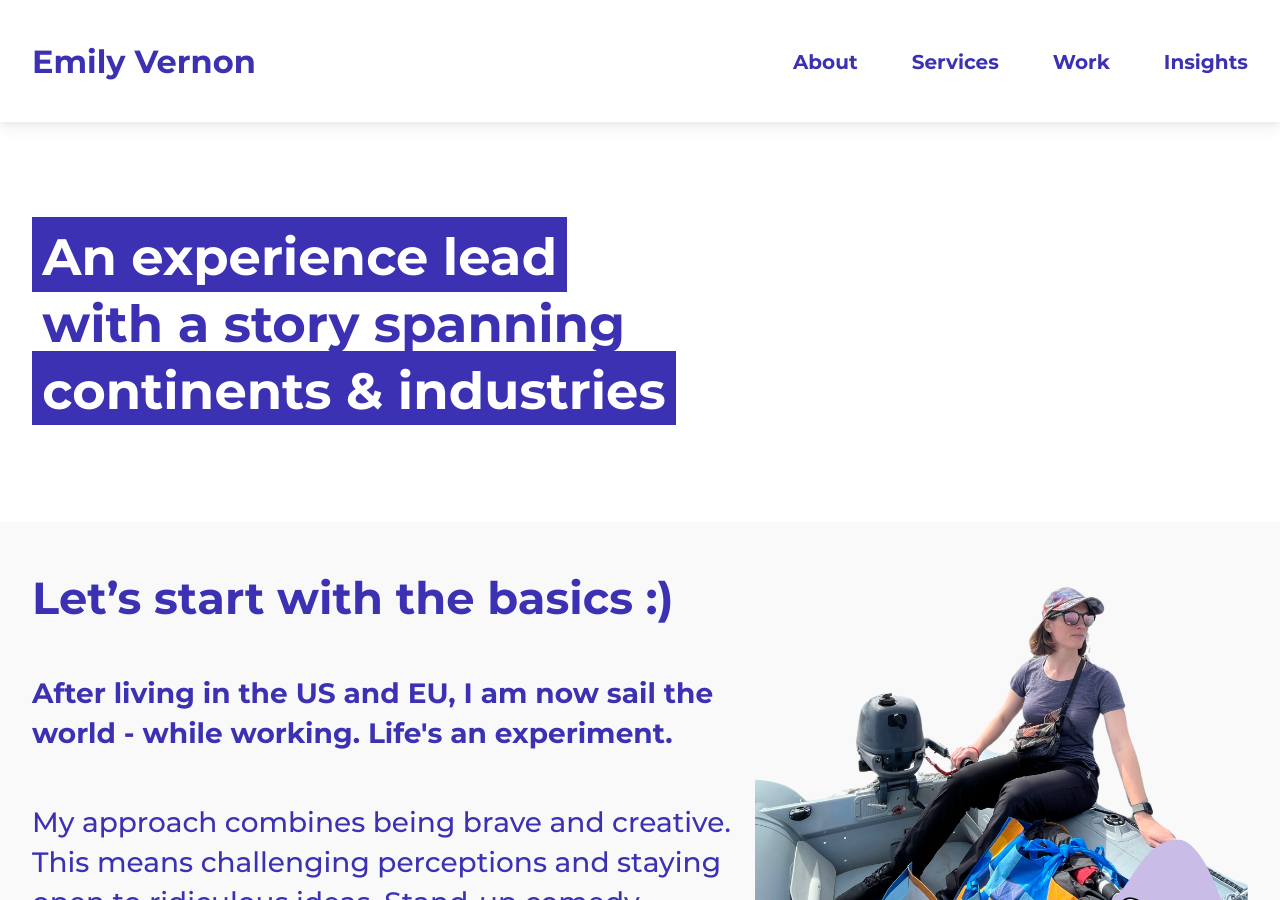
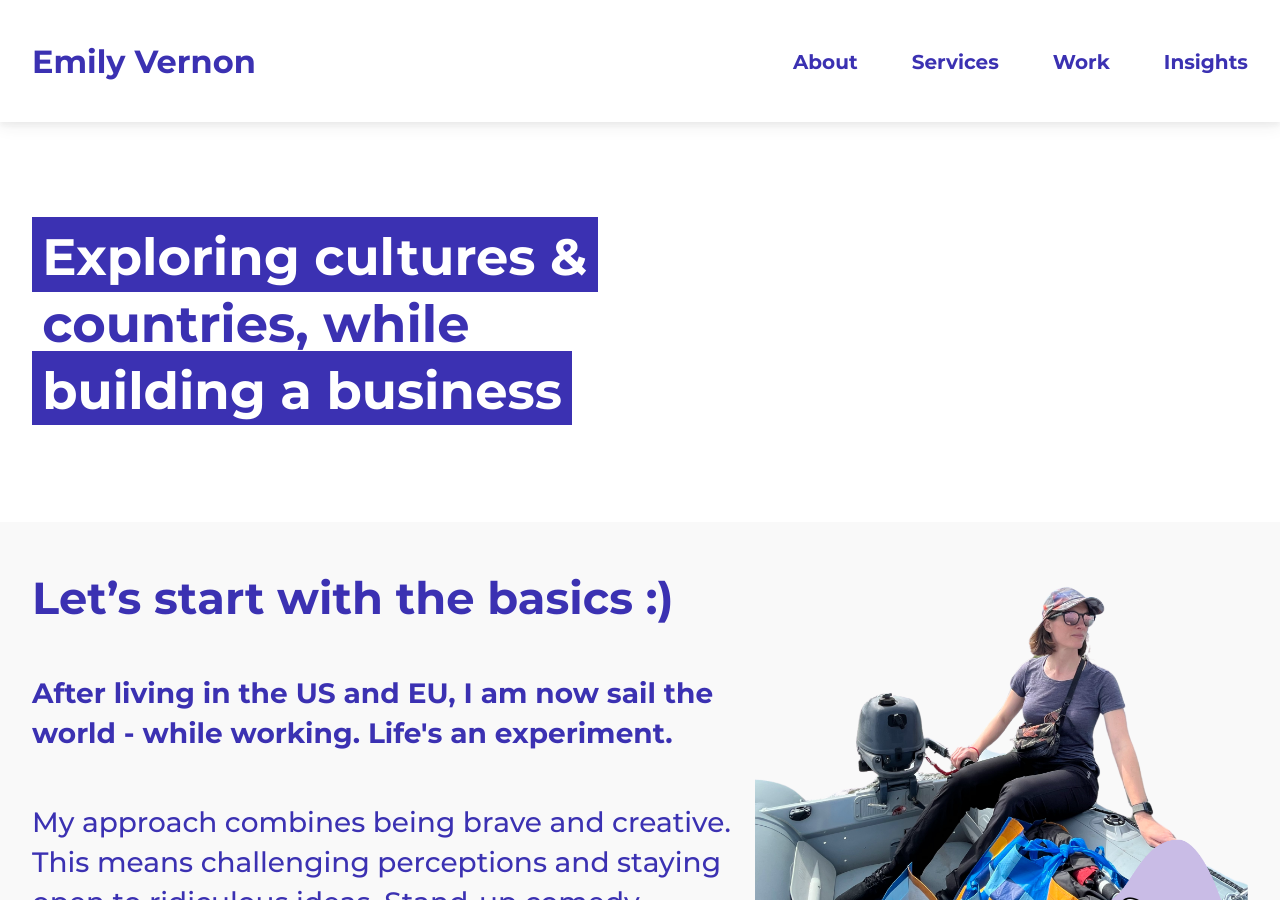
Before and after one commit to emilygv/emilyvernon.com, a Jekyll site: the page built from about.md, in a window 1280 px wide and 900 px high. Built offline with Jekyll 4.4.1, drawn with Linux system fonts in a browser that asks for light colours.

Commit message:
Update about.md

```diff
--- a/about.md
+++ b/about.md
@@ -3,7 +3,7 @@ layout: page
 permalink: /about/
 title: About Emily Vernon, including her story and principles
 description: Enabling brands and businesses to connect with the creative class, millennials and Gen Z through captivating guest and customer experiences, IRL.
-hero_text: <mark>An experience lead</mark> <br><mark class="normal">with a story spanning</mark> <br><mark>continents & industries</mark>
+hero_text: <mark>Exploring cultures &</mark> <br><mark class="normal">countries, while</mark> <br><mark>building a business</mark>
 # hero_image: /assets/img/about.png
 # hero_bgcolor: "#d4e8d5"
 ---
```
